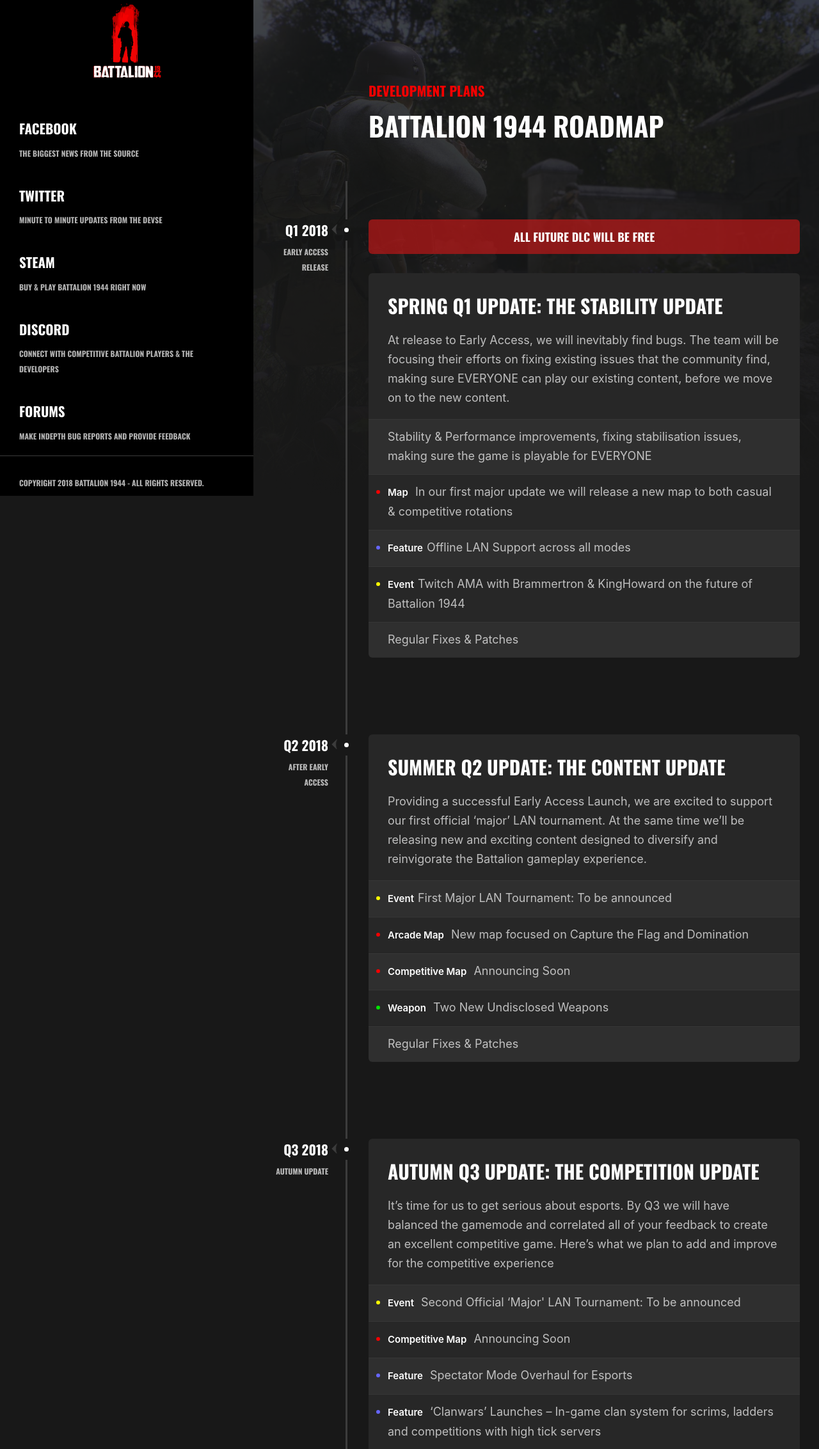
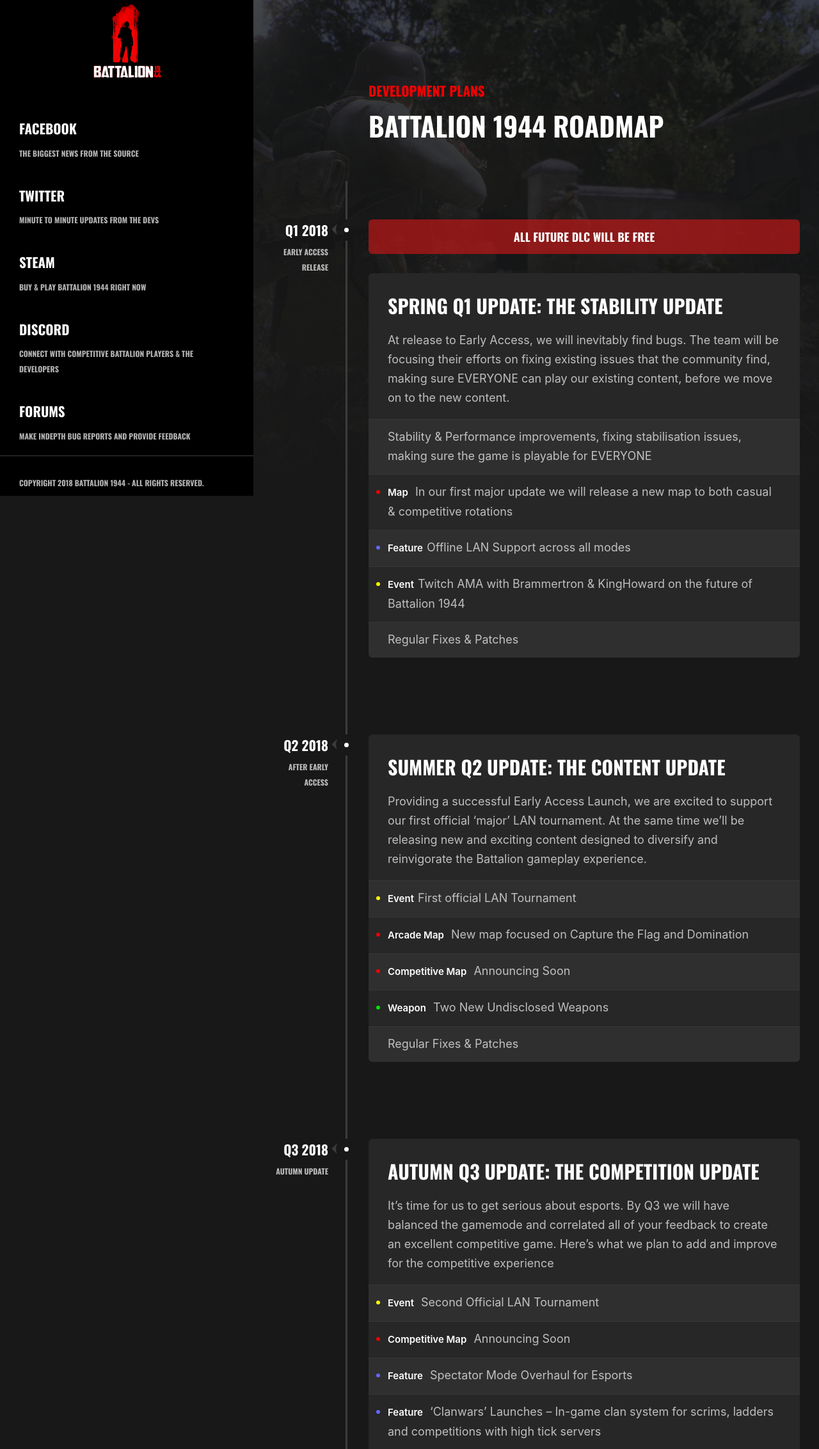
Before and after one commit to Battalion1944/Battalion1944.github.io, a plain HTML site: page index.html in a window 1280 px wide. Shown: the part 25-2290 px from the top of the page at 64% size. Drawn offline with nearby package versions, Linux system fonts and the light colour scheme.

Commit message:
wording alterations

```diff
--- a/index.html
+++ b/index.html
@@ -59,14 +59,14 @@
 				<li> <a href="https://twitter.com/Battalion1944" target="_blank">
 					<img src="src/twitter.svg" width="30px" height="30px">
 					<h5>Twitter</h5>
-					<h6>Minute To Minute Updates From The Devse</h6>
+					<h6>Minute To Minute Updates From The Devs</h6>
 				</a> </li>
 				<li> <a href="http://store.steampowered.com/app/489940/BATTALION_1944/" target="_blank">
 					<img src="src/steam.svg" width="30px" height="30px">
 					<h5>Steam</h5>
 					<h6>Buy & Play Battalion 1944 Right Now</h6>
 				</a> </li>
-				<li> <a href="ooo" target="_blank">
+				<li> <a href="https://discord.gg/gJPSBRv" target="_blank">
 					<img src="src/discord.svg" width="30px" height="30px">
 					<h5>Discord</h5>
 					<h6>Connect With Competitive Battalion Players & The Developers</h6>
@@ -144,7 +144,7 @@
 						<h3>Summer Q2 Update: The Content Update</h3>
 						<p>Providing a successful Early Access Launch, we are excited to support our first official ‘major’ LAN tournament. At the same time we’ll be releasing new and exciting content designed to diversify and reinvigorate the Battalion gameplay experience.</p>
 						<ul class="timeline-section-entry-features">
-							<li><strong class="esports">Event</strong>First Major LAN Tournament: To be announced</li>
+							<li><strong class="esports">Event</strong>First official LAN Tournament</li>
 							<li><strong class="new-map">Arcade Map</strong> New map focused on Capture the Flag and Domination</li>
 							<li><strong class="new-map">Competitive Map</strong> Announcing Soon</li>
 							<li><strong class="new-cosmetics">Weapon</strong> Two New Undisclosed Weapons</li>
@@ -173,7 +173,7 @@
 						<h3>Autumn Q3 Update: The Competition Update</h3>
 						<p>It’s time for us to get serious about esports. By Q3 we will have balanced the gamemode and correlated all of your feedback to create an excellent competitive game. Here’s what we plan to add and improve for the competitive experience</p>
 						<ul class="timeline-section-entry-features">
-							<li><strong class="esports">Event</strong> Second Official ‘Major' LAN Tournament: To be announced</li>
+							<li><strong class="esports">Event</strong> Second Official LAN Tournament</li>
 							<li><strong class="new-map">Competitive Map</strong> Announcing Soon</li>
 							<li><strong class="new-feature">Feature</strong> Spectator Mode Overhaul for Esports</li>
 							<li><strong class="new-feature">Feature</strong> ‘Clanwars’ Launches – In-game clan system for scrims, ladders and competitions with high tick servers</li>
```
